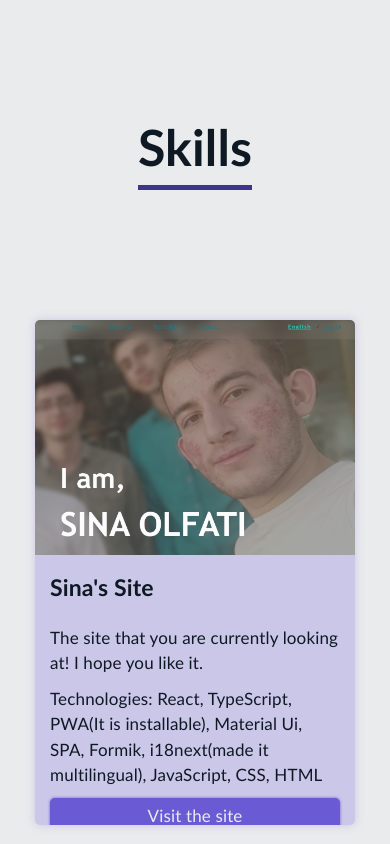
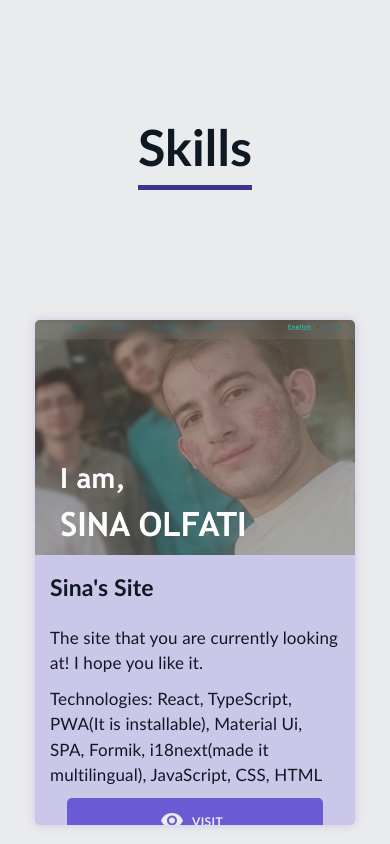
Before and after one commit to sina-olfati/sina-olfati-site, a React (Create React App) app: page /sina-olfati-site/portfolio in a window 390 px wide. Shown: the top 844 px of the page. Built offline with nearby package versions, Linux system fonts and the light colour scheme; a web font is replaced by a local one.

Commit message:
Portfolio: implemented MTButton

```diff
--- a/public/assets/locales/en/translation.json
+++ b/public/assets/locales/en/translation.json
@@ -131,7 +131,7 @@
     "portfolio-neoki-name": "Neoki Multi Metaverse",
     "portfolio-neoki-description": "A new world waiting for you! Enjoy the animatons and horizontal scrolling",
     "portfolio-neoki-technologies": "Technologies: Next.Js, Tailwind CSS, JavaScript, CSS, HTML",
-    "portfolio-visit": "Visit the site",
+    "portfolio-visit": "Visit",
 
 
     "contact-emailme-emailme": "Email Me",
--- a/public/assets/locales/fa/translation.json
+++ b/public/assets/locales/fa/translation.json
@@ -129,7 +129,7 @@
     "portfolio-neoki-name": "مولتی متاورس نئوکی",
     "portfolio-neoki-description": "یک دنیای جدید منتظرتان است! از انیمیشن‌ها و اسکرول افقی لذت ببرید!",
     "portfolio-neoki-technologies": "تکنولوژی‌ها: Next.Js, Tailwind CSS, JavaScript, CSS, HTML",
-    "portfolio-visit": "بازدید از سایت",
+    "portfolio-visit": "بازدید",
 
 
     "contact-emailme-emailme": "به من ایمیل بزن",
--- a/src/screens/Home.tsx
+++ b/src/screens/Home.tsx
@@ -39,9 +39,9 @@ const Home = ({theme}: any) => {
     <div id="home" className="home-container2" lang={bodyDir}>
       <Menu page="nothing" theme={theme} />
       {/* <MTButton /> */}
-      <Front />
+      {/* <Front /> */}
       {/* <Resume /> */}
-      {/* <Portfolio /> */}
+      <Portfolio />
       {/* <Contact /> */}
     </div>
   );
--- a/src/screens/Portfolio.css
+++ b/src/screens/Portfolio.css
@@ -47,12 +47,7 @@
     border-radius: 5px;
     overflow: hidden;
     width: 400px;
-    /* height: 300px; */
-    /* transition: 1s; */
 }
-/* .card:hover{
-    width: 90%;
-} */
 
 .card-picture {
     /* border: solid green 3px; */
@@ -95,33 +90,6 @@
     }
 }
 
-/* .card-picture img {
-    height: 100%;
-    width: 400px;
-    filter: brightness(40%);
-    transition: 1s;
-    border-radius: 5px 0 0 5px;
-    box-shadow: 3px 0 10px rgba(0, 0, 0, 0.3);
-} */
-
-/* .card:hover img{
-    filter: brightness(100%);
-} */
-
-/* .card-picture p {
-    position: absolute;
-    width: 400px;
-    text-align: center;
-    font-size: 3rem;
-    font-weight: 600;
-    color: rgb(255, 255, 255);
-    z-index: 10;
-    transition: 0.5s;
-} */
-
-/* .card:hover p{
-    opacity: 0;
-} */
 
 .card-text {
     /* border: solid palevioletred 1px; */
@@ -160,49 +128,20 @@
     margin-bottom: 10px;
 }
 
-.visitButton{
-    text-decoration: none;
-    color: #eaebed;
-    background-color: var(--mui-palette-primary-main);
-    font-size: 18px;
-    padding: 5px 15px;
-    border-radius: 5px;
-    transition: 0.2s;
-    box-shadow: 0 0 3px var(--mui-palette-primary-main);
-}
-.visitButton:hover {
-    background-color: var(--mui-palette-primary-dark);
-}
-
-@media only screen and (max-width: 1200px) {
-    /* .port-cards {
-        margin: 20px;
-    } */
+@media only screen and (max-width: 1140px) {
+    .visit-button {
+        margin: 0 auto;
+    }
 }
 
 @media only screen and (max-width: 850px) {
     .port-cards .card{
-        /* border: solid 2px red; */
         width: 320px;
-        /* height: 235px; */
     }
-    /* .card-picture{
-        width: fit-content;
-        height: fit-content;
-    } */
     .card-picture {
         width: 320px;
         height: 235px;
     }
-    /* .card:hover img{
-        filter: brightness(40%);
-    } */
-    /* .card-picture p {
-        width: 320px;
-    } */
-    /* .card:hover p{
-        opacity: 1;
-    } */
     .card-text {
         padding: 15px;
         height: 270px;
@@ -217,9 +156,4 @@
     .card-text h3 {
         font-size: 17px;
     }
-    .visitButton {
-        font-size: 17px;
-        width: 100%;
-        text-align: center;
-    }
 }
--- a/src/screens/Portfolio.tsx
+++ b/src/screens/Portfolio.tsx
@@ -1,6 +1,8 @@
 import React, { useEffect, useState } from "react";
 import "./Portfolio.css";
-import { Link } from "react-router-dom";
+
+// utils
+import MTButton from "../utils/MTButton";
 
 // images
 import mySite from "../assets/images/mySite.png";
@@ -12,9 +14,11 @@ import digitex from "../assets/images/digitex.png";
 import caribCoin from "../assets/images/caribCoin.png";
 import neoki from "../assets/images/neoki.png";
 
+// icons
+import RemoveRedEyeIcon from '@mui/icons-material/RemoveRedEye';
+import OpenInNewIcon from '@mui/icons-material/OpenInNew';
+
 // Components
-import Menu from "../components/menu/OldMenu";
-import { t } from "i18next";
 
 // i18next
 import { useTranslation } from "react-i18next";
@@ -82,19 +86,24 @@ const Portfolio = () => {
 
         {items.map((item): any => (
           <div className="card" key={item.num}>
+
             <div className="card-picture" style={{backgroundImage: `url(${item.pic})`}}>
               {/* <p>{t(`portfolio-${item.num}-name`)}</p> */}
               {/* <img src={item.pic} alt="Sinas Site" /> */}
             </div>
+
             <div className="card-text">
               <div className="description">
                 <h1>{t(`portfolio-${item.num}-name`)}</h1>
                 <h2>{t(`portfolio-${item.num}-description`)}</h2>
                 <h3>{t(`portfolio-${item.num}-technologies`)}</h3>
               </div>
-              <a className="visitButton" href={item.link}>
+              {/* <a className="visitButton" href={item.link}>
                 {t("portfolio-visit")}
-              </a>
+              </a> */}
+              <div className="visit-button">
+                <MTButton text={"visit"} href={item.link} download={''} icon1={<OpenInNewIcon />} icon2={<RemoveRedEyeIcon />}/>
+              </div>
             </div>
           </div>
         ))}
```
Also changed, not shown: src/components/home/Front.tsx (+0 -9 lines).
